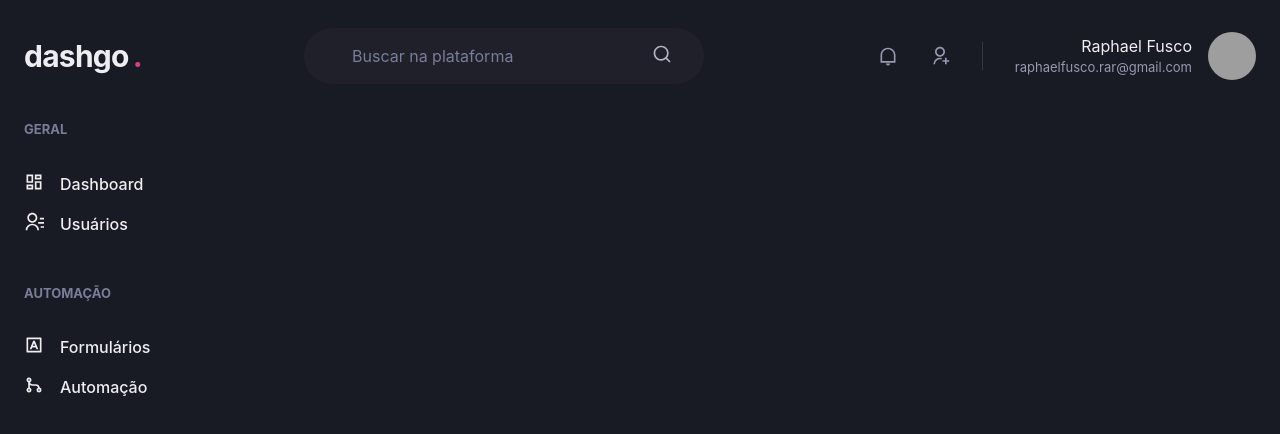
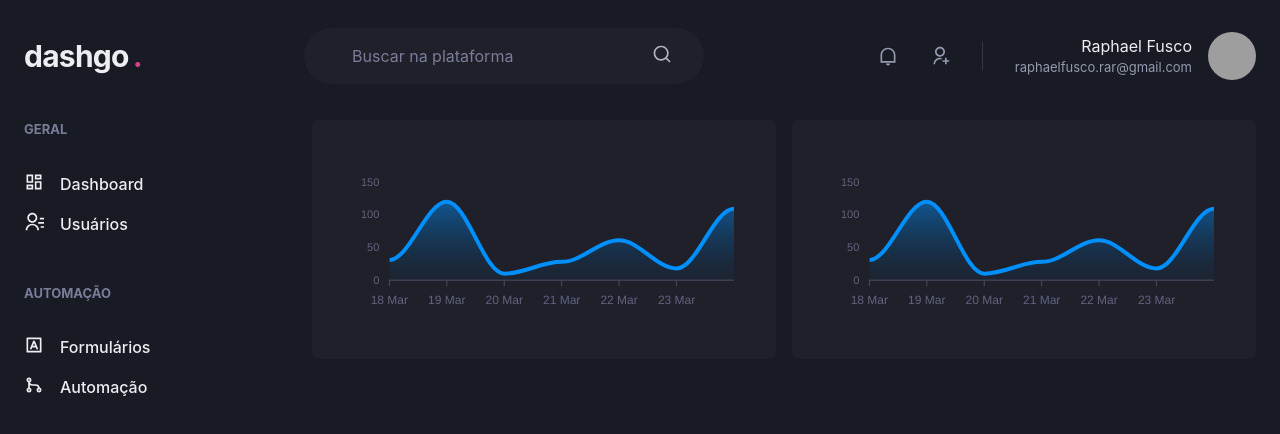
Before and after one commit to hotcaffe/dashgo, a Next.js app: page /dashboard in a window 1280 px wide. Shown: the top 434 px of the page. Built offline with nearby package versions, Linux system fonts and the light colour scheme; grey boxes are pictures that could not be loaded.

Commit message:
dashboard component

```diff
--- a/package.json
+++ b/package.json
@@ -13,9 +13,11 @@
     "@chakra-ui/react": "^2.2.1",
     "@emotion/react": "^11.9.3",
     "@emotion/styled": "^11.9.3",
+    "apexcharts": "^3.35.3",
     "framer-motion": "^6.3.15",
     "next": "12.1.6",
     "react": "18.2.0",
+    "react-apexcharts": "^1.4.0",
     "react-dom": "18.2.0",
     "react-icons": "^4.4.0"
   },
--- a/src/pages/dashboard.tsx
+++ b/src/pages/dashboard.tsx
@@ -1,6 +1,65 @@
-import { Flex } from "@chakra-ui/react";
+import { Box, Flex, SimpleGrid } from "@chakra-ui/react";
 import Sidebar from "src/components/Form/Sidebar";
 import Header from "src/components/Header";
+import dynamic from "next/dynamic";
+import { theme } from "src/styles/theme";
+import { ApexOptions } from "apexcharts";
+
+const Chart = dynamic(() => import('react-apexcharts'), {
+    ssr: false
+})
+
+const options: ApexOptions = {
+    chart: {
+        toolbar: {
+            show: false
+        },
+        zoom: {
+            enabled: false
+        },
+        foreColor: theme.colors.gray[500]
+    },
+    grid: {
+        show: false
+    },
+    dataLabels: {
+        enabled: false
+    },
+    tooltip: {
+        enabled: false
+    },
+    xaxis: {
+        type: 'datetime',
+        axisBorder: {
+            color: theme.colors.gray[600]
+        },
+        axisTicks: {
+            color: theme.colors.gray[600]
+        },
+        categories: [
+            '2021-03-18T00:00:00.000Z',
+            '2021-03-19T00:00:00.000Z',
+            '2021-03-20T00:00:00.000Z',
+            '2021-03-21T00:00:00.000Z',
+            '2021-03-22T00:00:00.000Z',
+            '2021-03-23T00:00:00.000Z',
+            '2021-03-24T00:00:00.000Z'
+        ]
+    },
+    fill: {
+        opacity: 0.3,
+        type: 'gradient',
+        gradient: {
+            shade: 'dark',
+            opacityFrom: 0.7,
+            opacityTo: 0.3
+        }
+    }
+}
+
+const series = [
+    {name: 'series1', data: [31, 120, 10, 28, 61, 18, 109]}
+]
 
 export default function Dashboard(){
     return(
@@ -8,6 +67,15 @@
             <Header/>
             <Flex w="100%" my="6" maxWidth={1480} mx="auto" px="6">
                 <Sidebar/>
+
+                <SimpleGrid flex="1" gap="4" minChildWidth="320px" alignItems="flex-start">
+                    <Box p="8" bg="gray.800" borderRadius={8}>
+                        <Chart options={options} series={series} type="area" height={160}/>
+                    </Box>
+                    <Box p="8" bg="gray.800" borderRadius={8}>
+                        <Chart options={options} series={series} type="area" height={160}/>
+                    </Box>
+                </SimpleGrid>
             </Flex>
         </Flex>
     )
```
Also changed, not shown: 1 other file (tests, documents, lock files or other folders).
